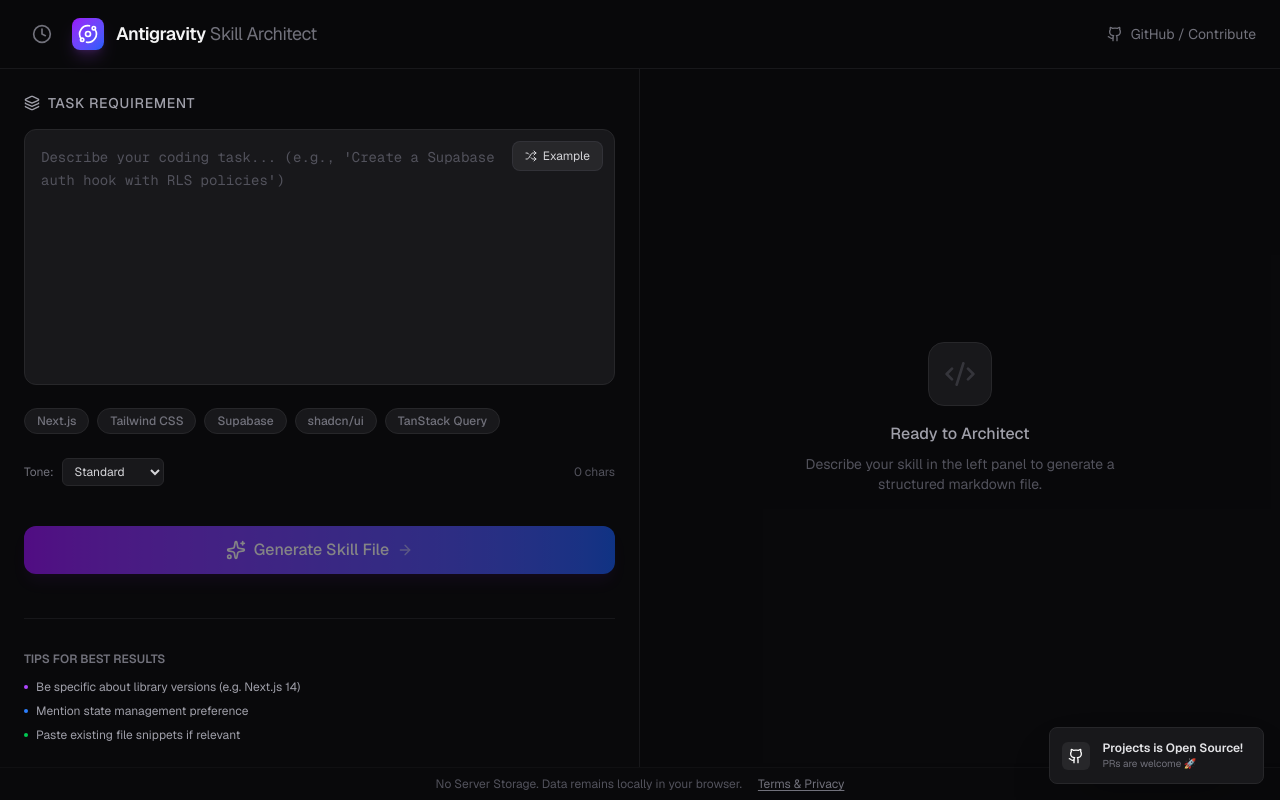
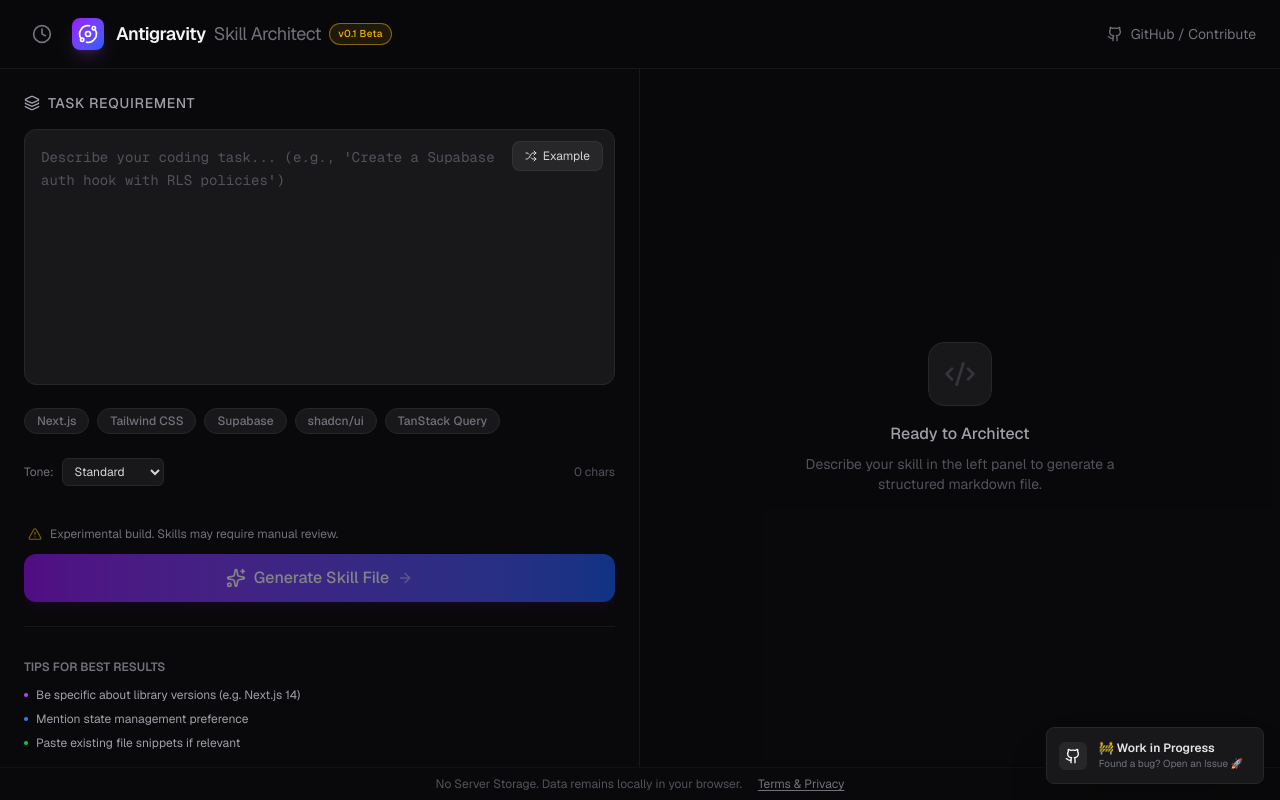
Before and after one commit to alpertas/antigravity-skills-generator, a Next.js app: page / in a window 1280 px wide. Built offline with nearby package versions, Linux system fonts and the light colour scheme.

Commit message:
feat: Add beta version tag, update open source toast message and link, and include an experimental build warning.

```diff
--- a/src/app/page.tsx
+++ b/src/app/page.tsx
@@ -113,8 +113,11 @@
           <div className="w-8 h-8 rounded-lg bg-gradient-to-br from-purple-600 to-blue-600 flex items-center justify-center shadow-lg shadow-purple-500/20">
             <Orbit className="w-5 h-5 text-white" />
           </div>
-          <span className="font-semibold text-zinc-100 tracking-tight text-lg">
+          <span className="font-semibold text-zinc-100 tracking-tight text-lg flex items-center gap-2">
             Antigravity <span className="text-zinc-500 font-normal">Skill Architect</span>
+            <span className="text-[10px] px-2 py-0.5 rounded-full border border-yellow-500/50 text-yellow-500 bg-yellow-500/10 font-medium tracking-wide">
+              v0.1 Beta
+            </span>
           </span>
         </div>
         <a
@@ -178,7 +181,7 @@
       {/* Open Source Toast */}
       <div className="fixed bottom-4 right-4 z-50 animate-in slide-in-from-bottom-5 fade-in duration-500">
         <a
-          href="https://github.com/alpertas/antigravity-skills-generator"
+          href="https://github.com/alpertas/antigravity-skills-generator/issues"
           target="_blank"
           rel="noreferrer"
           className="flex items-center space-x-3 bg-zinc-900 border border-zinc-800 p-3 rounded-lg shadow-2xl hover:bg-zinc-800 transition-colors group"
@@ -187,8 +190,8 @@
             <Github className="w-4 h-4 text-white" />
           </div>
           <div className="pr-2">
-            <p className="text-xs font-semibold text-zinc-200">Projects is Open Source!</p>
-            <p className="text-[10px] text-zinc-500">PRs are welcome 🚀</p>
+            <p className="text-xs font-semibold text-zinc-200">🚧 Work in Progress</p>
+            <p className="text-[10px] text-zinc-500">Found a bug? Open an Issue 🚀</p>
           </div>
         </a>
       </div>
--- a/src/components/PromptInput.tsx
+++ b/src/components/PromptInput.tsx
@@ -1,7 +1,7 @@
 "use client";
 
 import { useState } from "react";
-import { Sparkles, ArrowRight, Loader2, Shuffle, Layers } from "lucide-react";
+import { Sparkles, ArrowRight, Loader2, Shuffle, Layers, AlertTriangle } from "lucide-react";
 import { motion } from "framer-motion";
 
 interface PromptInputProps {
@@ -119,7 +119,12 @@
         </div>
       </div>
 
-      <div className="pt-4">
+      <div className="pt-4 space-y-3">
+        <div className="flex items-center gap-2 text-zinc-500 text-xs px-1">
+          <AlertTriangle className="w-3.5 h-3.5 flex-shrink-0 text-yellow-500/50" />
+          <span>Experimental build. Skills may require manual review.</span>
+        </div>
+
         <button
           onClick={onGenerateClick}
           disabled={!input || isGenerating}
```
